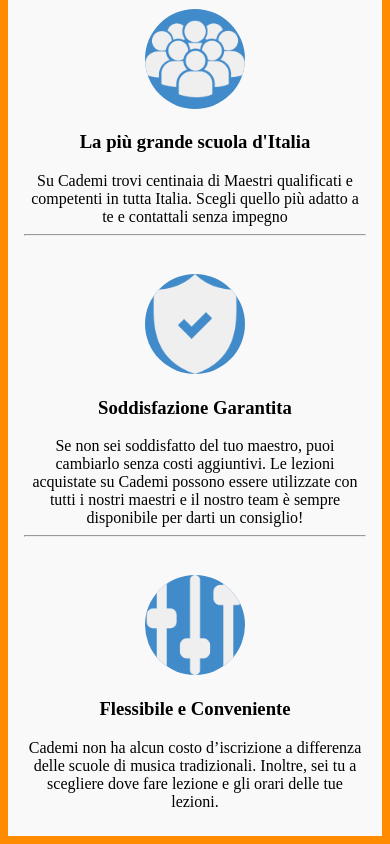
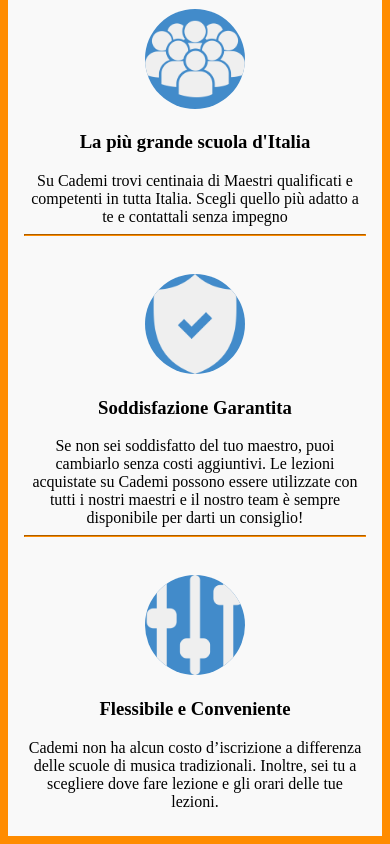
Before and after one commit to ducthang-vu/html-css-resp-wannabe-12bool, a plain HTML site: page index.html in a window 390 px wide. Shown: the part 1645-2489 px from the top of the page. Drawn offline with Linux system fonts and the light colour scheme.

Commit message:
fixing for chrome

```diff
--- a/css/style.css
+++ b/css/style.css
@@ -122,6 +122,6 @@
   }
 
   hr {
-    color: darkorange;
+    border-color: darkorange;
   }
 }
```
